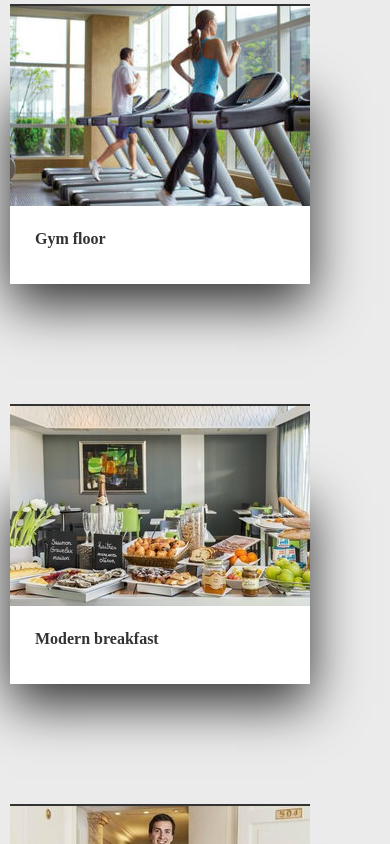
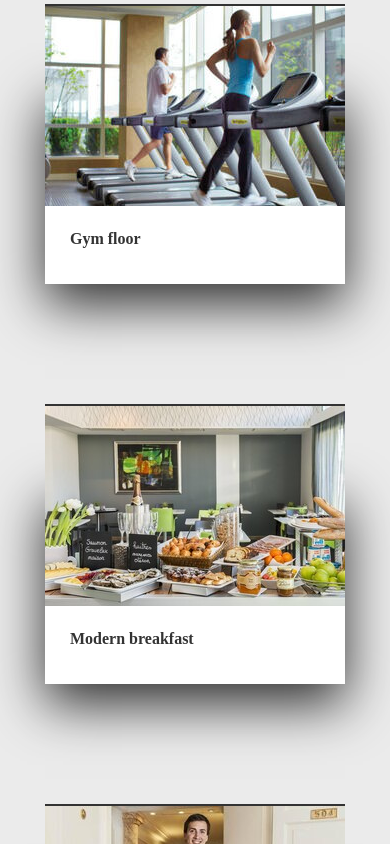
Before and after one commit to kjnoviello/proyectofinal-desweb, a plain HTML site: page pages/services.html in a window 390 px wide. Shown: the part 1966-2810 px from the top of the page. Drawn offline with Linux system fonts and the light colour scheme.

Commit message:
responsive

```diff
--- a/css/styles.css
+++ b/css/styles.css
@@ -251,7 +251,8 @@ body{
 .container-exp{
     display: flex;
     flex-wrap: wrap;
-    justify-content: space-between;
+    justify-content: space-around;
+    column-gap: 100px;
 }
 .container-exp .card-exp{
     position: relative;
@@ -717,6 +718,8 @@ body{
     .section{
         grid-template-columns: 1fr;
         grid-template-rows: 4fr; }
+    .container-exp{
+        column-gap: 50px; }
     .blog-post {
         padding: 2.5rem;
         flex-direction: column;
--- a/pages/services.html
+++ b/pages/services.html
@@ -73,8 +73,6 @@
             </div>
           </div>
         </div>
-      </div>
-      <div class="container-exp">
         <div class="card-exp">
           <div class="face face1">
           <div class="content-exp">
@@ -114,8 +112,6 @@
             </div>
           </div>
         </div>
-      </div>
-      <div class="container-exp">
         <div class="card-exp">
           <div class="face face1">
             <div class="content-exp">
```
